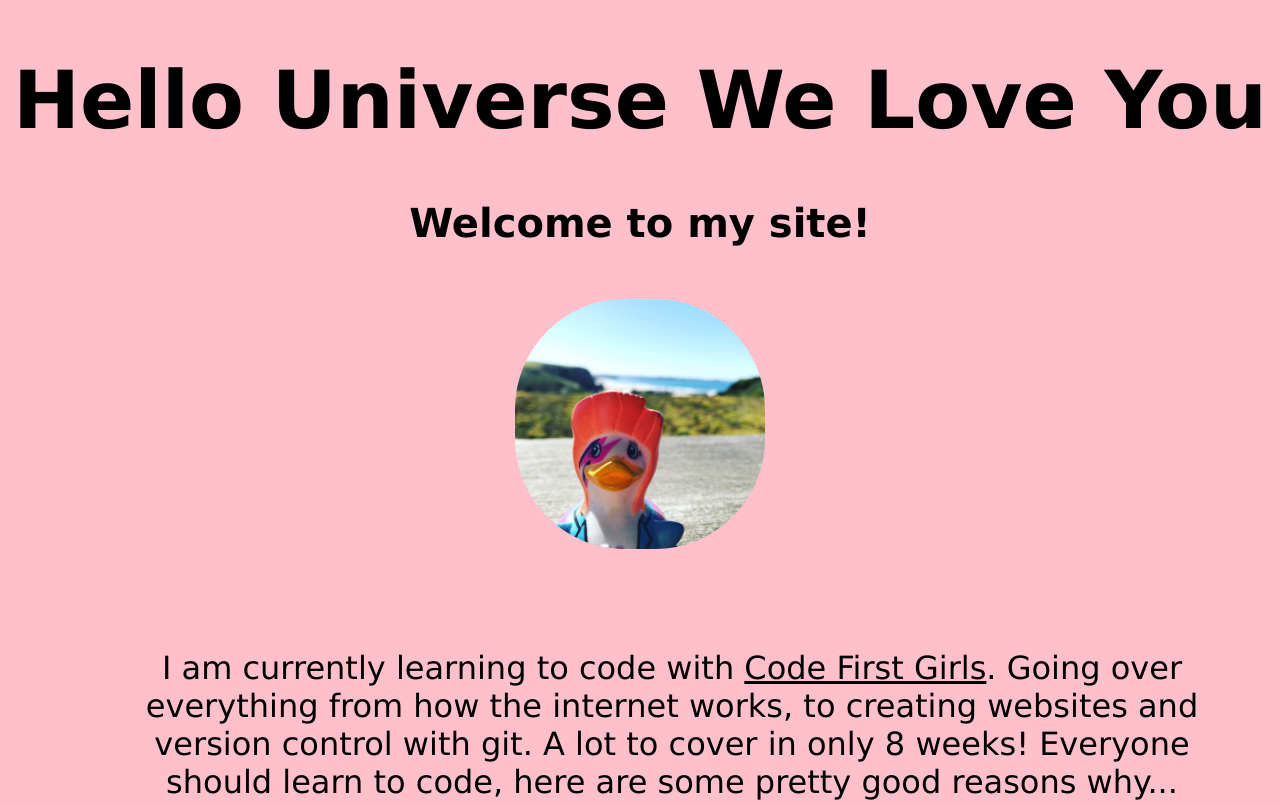
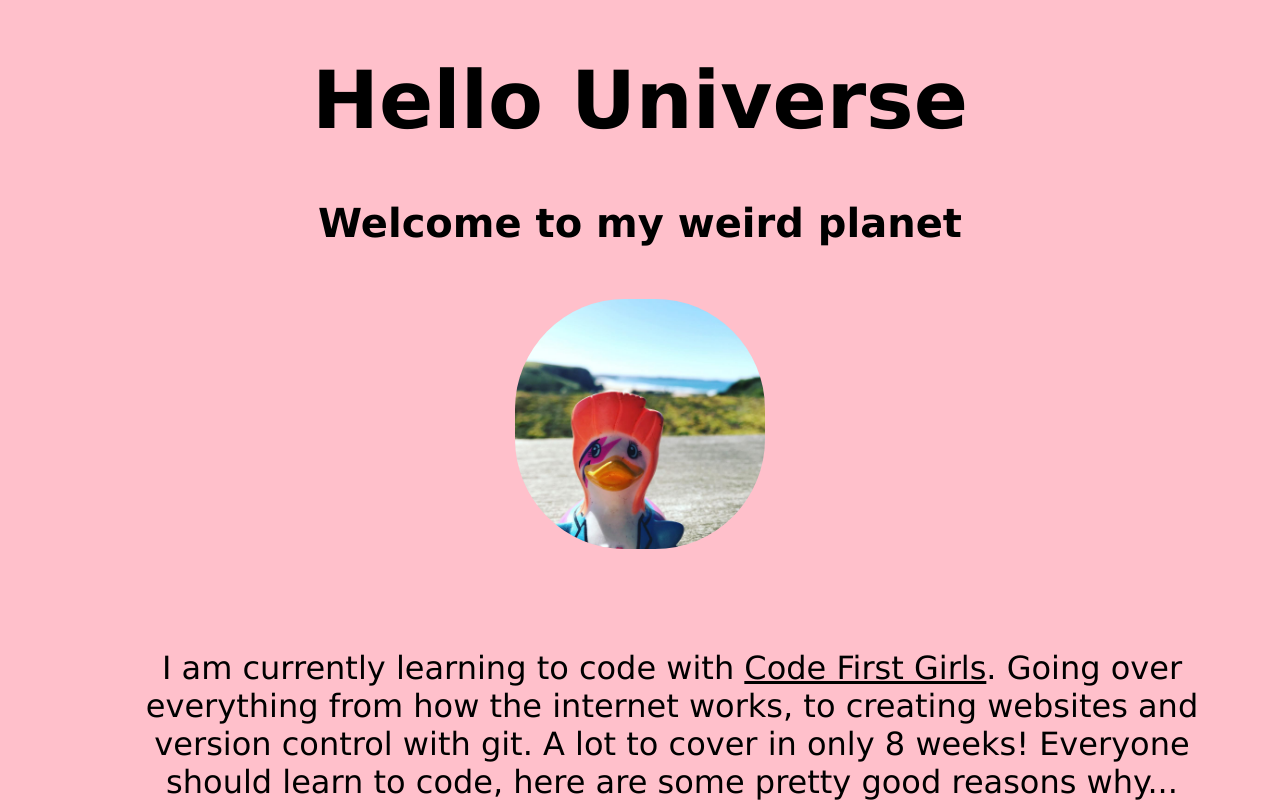
Before and after one commit to emurp052/codefirstwebsite, a plain HTML site: page index.html in a window 1280 px wide. Shown: the top 804 px of the page. Drawn offline with Linux system fonts and the light colour scheme.

Commit message:
Update index.html
Updated titles

```diff
--- a/index.html
+++ b/index.html
@@ -7,8 +7,8 @@
 
 <body>
 <div class="title">
-<h1>Hello Universe We Love You</h1>
-<h2>Welcome to my site!</h2>
+<h1>Hello Universe</h1>
+<h2>Welcome to my weird planet</h2>
 <!--image of a duck-->
 <img src="./duck.jpg" alt="duck" height="250" width="250">
 </div>
```
